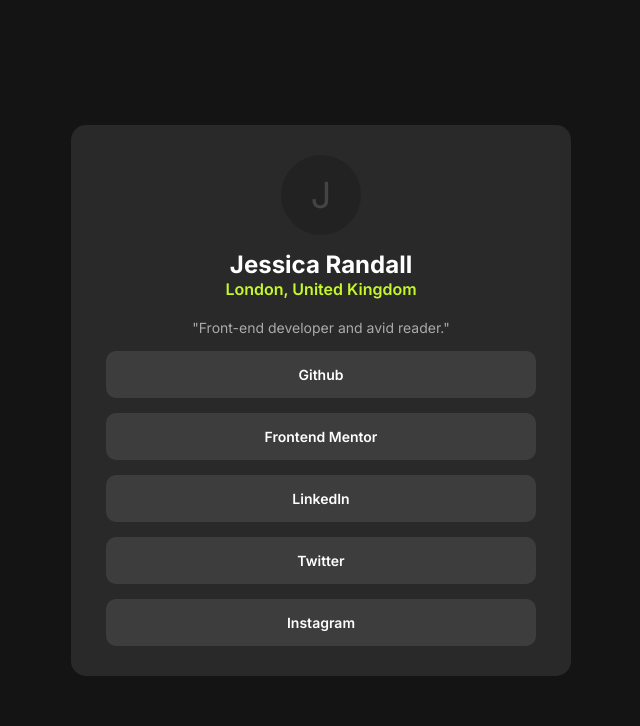
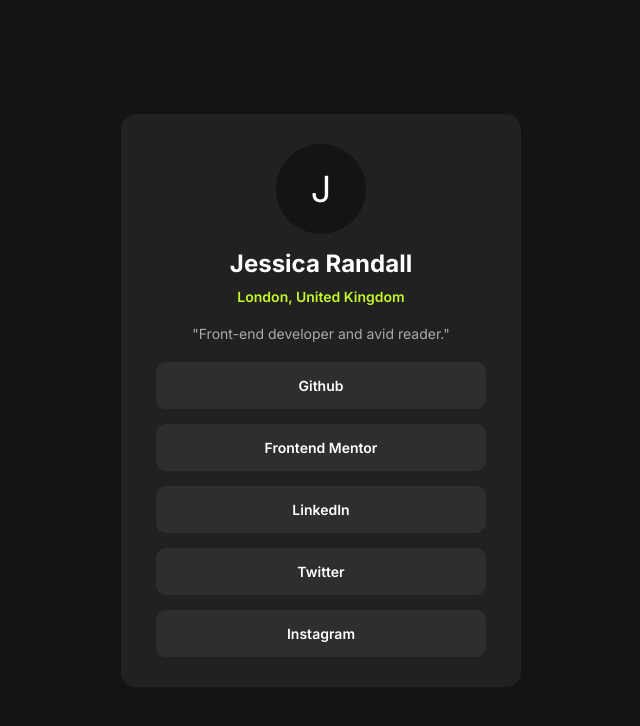
Before and after one commit to aymenthedeveloper/social-links-profile-main, a plain HTML site: page index.html in a window 1280 px wide. Shown: the whole page, without its empty margins (319-959 px from the left). Drawn offline with Linux system fonts and the light colour scheme.

Commit message:
chnaged some colors to match to the design

```diff
--- a/style.css
+++ b/style.css
@@ -15,37 +15,40 @@
   place-items: center;
 }
 .card_body{
-  background-color: hsl(0, 0%, 16%);
+  background-color: hsl(0, 0%, 13%);
   padding: 30px 35px;
   border-radius: 15px;
   text-align: center;
-  width: clamp(300px, 50%, 500px);
+  width: clamp(300px, 50%, 400px);
   box-sizing: border-box;
 }
 .profile{
-  margin-bottom: 15px;
+  margin-bottom: 20px;
   display: flex;
   flex-direction: column;
   align-items: center;
 }
 .profile_pic{
-  height: 80px;
-  width: 80px;
+  height: 90px;
+  width: 90px;
   border-radius: 50%;
-  background-color: #222;
+  background-color: hsl(0, 0%, 8%);
   margin-bottom: 15px;
   display: grid;
   font-size: 36px;
   place-items: center;
-  color: #444;
+  color: white;
+}
+.profile > p {
+  font-size: 14px;
 }
 .profile .location{
   font-weight: 600;
+  margin-top: 10px;
   margin-bottom: 20px;
   color: hsl(75, 94%, 57%);
 }
 .profile .bio{
-  font-size: 14px;
   color: #aaa;
 }
 .links{
@@ -55,7 +58,7 @@
 }
 .links a{
   font-weight: 600;
-  background-color: hsl(0, 0%, 24%);
+  background-color: hsl(0, 0%, 18%);
   width: 100%;
   padding: 15px 0;
   border-radius: 10px;
```
